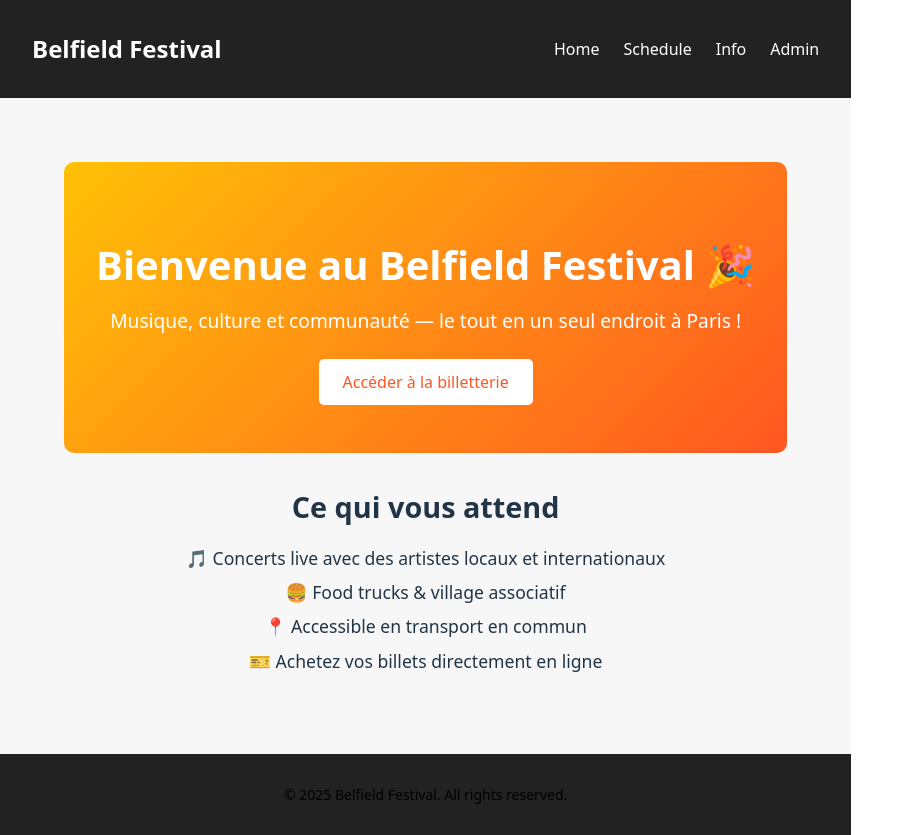
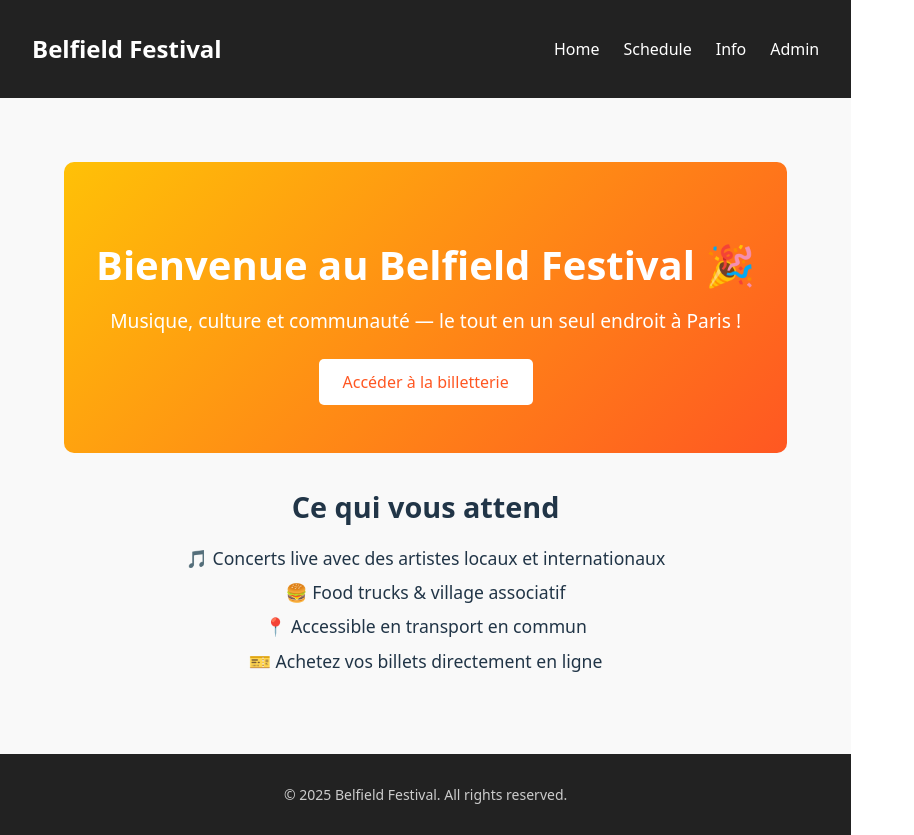
Before and after one commit to Noumso/Belfield-Festival-Website, a React (Vite) app in the folder Belfield-Festival-Website/: page / in a window 1280 px wide. Shown: the whole page, without its empty margins (0-914 px from the left). Built offline with nearby package versions, Linux system fonts and the light colour scheme.

Commit message:
Update Layout CSS for improved background color and footer text color

```diff
--- a/Belfield-Festival-Website/src/layout/Layout.css
+++ b/Belfield-Festival-Website/src/layout/Layout.css
@@ -38,13 +38,13 @@
 .main-content {
   flex: 1;
   padding: 2rem;
-  background-color: #f8f7f7;
+  background-color: #f9f9f9;
 }
 
 .footer {
   text-align: center;
   padding: 1rem;
   background-color: #222;
-  color: #000000;
+  color: #ccc;
   font-size: 0.875rem;
 }
```
